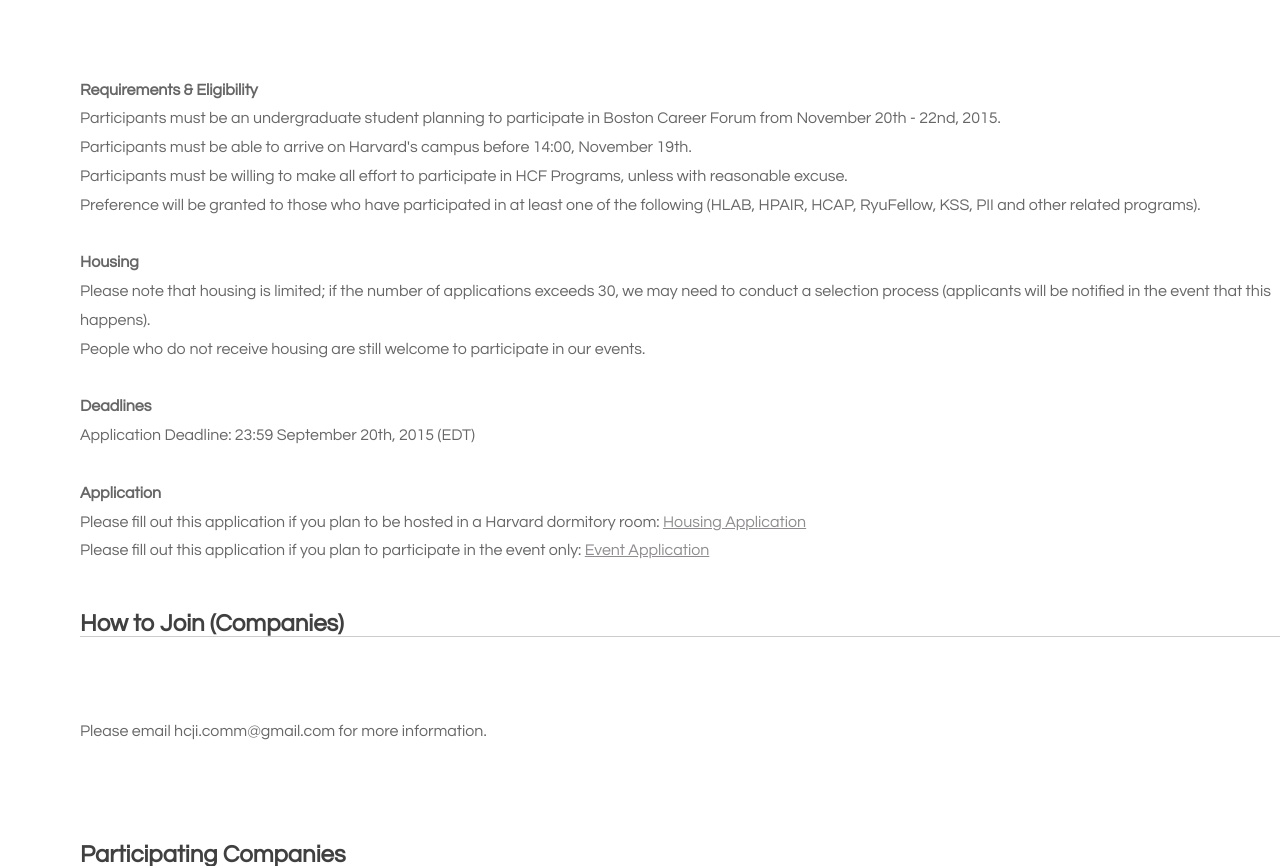
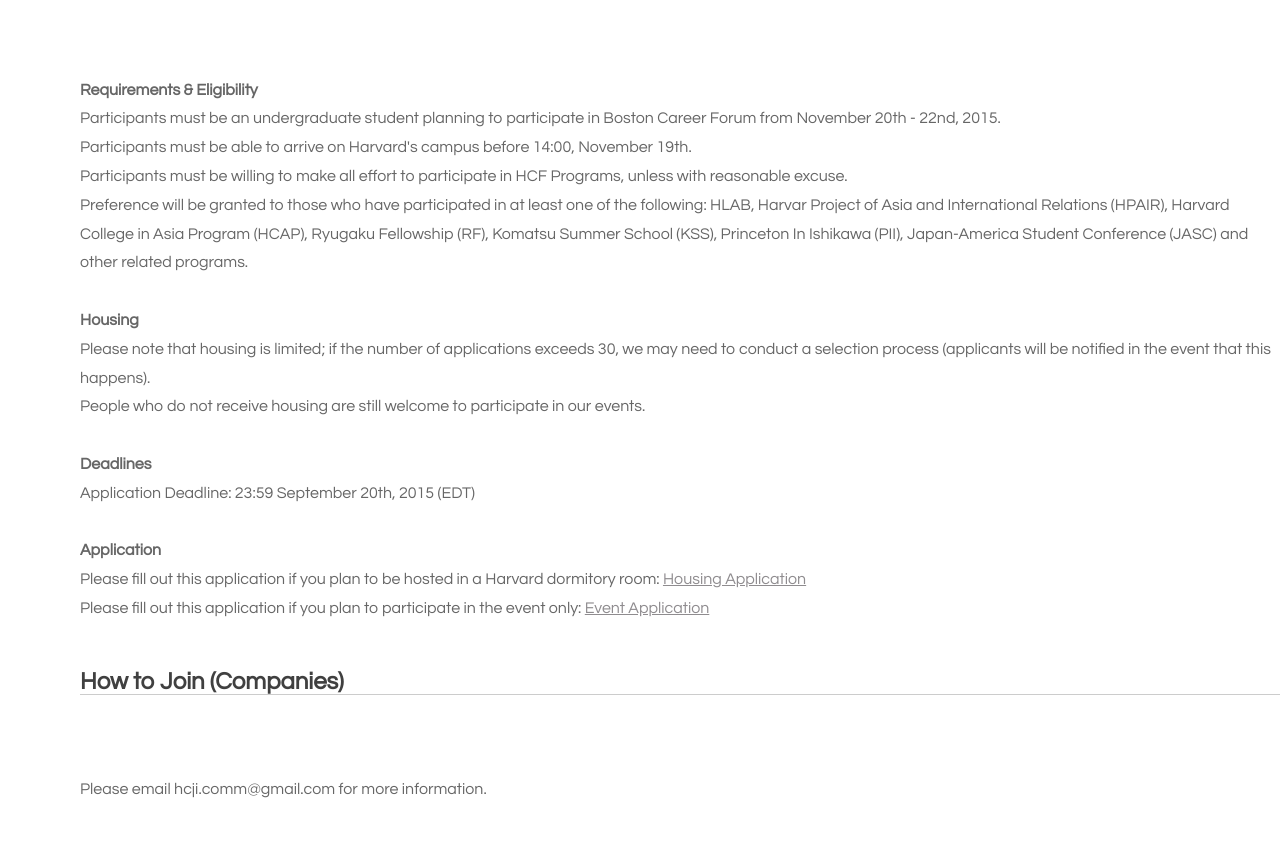
Before and after one commit to kojino/hcji_website, a Rails app: page /careers in a window 1280 px wide. Shown: the part 3310-4176 px from the top of the page. Run offline with Rails 7, Linux system fonts and the light colour scheme; style sheets or scripts are compiled from the project's sources; some libraries are stand-ins or nearby versions.

Commit message:
housing + networking

```diff
--- a/app/views/static_pages/careers.html.erb
+++ b/app/views/static_pages/careers.html.erb
@@ -83,7 +83,7 @@
 					Participants must be an undergraduate student planning to participate in Boston Career Forum from November 20th - 22nd, 2015.<br>
 					Participants must be able to arrive on Harvard's campus before 14:00, November 19th.<br>
 					Participants must be willing to make all effort to participate in HCF Programs, unless with reasonable excuse.<br>
-					Preference will be granted to those who have participated in at least one of the following (HLAB, HPAIR, HCAP, RyuFellow, KSS, PII and other related programs).<br><br>
+					Preference will be granted to those who have participated in at least one of the following: HLAB, Harvar Project of Asia and International Relations (HPAIR), Harvard College in Asia Program (HCAP), Ryugaku Fellowship (RF), Komatsu Summer School (KSS), Princeton In Ishikawa (PII), Japan-America Student Conference (JASC) and other related programs.<br><br>
 
 					<b>Housing</b><br>
 					Please note that housing is limited; if the number of applications exceeds 30, we may need to conduct a selection process (applicants will be notified in the event that this happens).<br>
```
Also changed, not shown: 3 other files.
